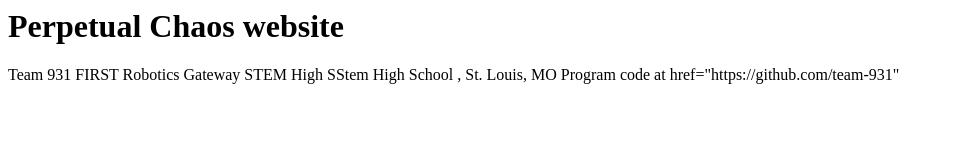
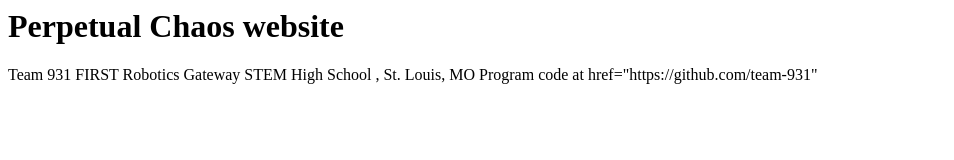
Before and after one commit to Team-931/Team-931.github.io, a plain HTML site: page index.html in a window 1280 px wide. Shown: the whole page, without its empty margins (0-954 px from the left). Drawn offline with Linux system fonts and the light colour scheme.

Commit message:
Update index.html

```diff
--- a/index.html
+++ b/index.html
@@ -9,7 +9,7 @@
 Perpetual Chaos website
   </h1>
   Team 931 FIRST Robotics
-Gateway STEM High SStem High School , St. Louis, MO
+Gateway STEM High School , St. Louis, MO
 
   Program code at <a>href="https://github.com/team-931"</a>
 </body>
```
